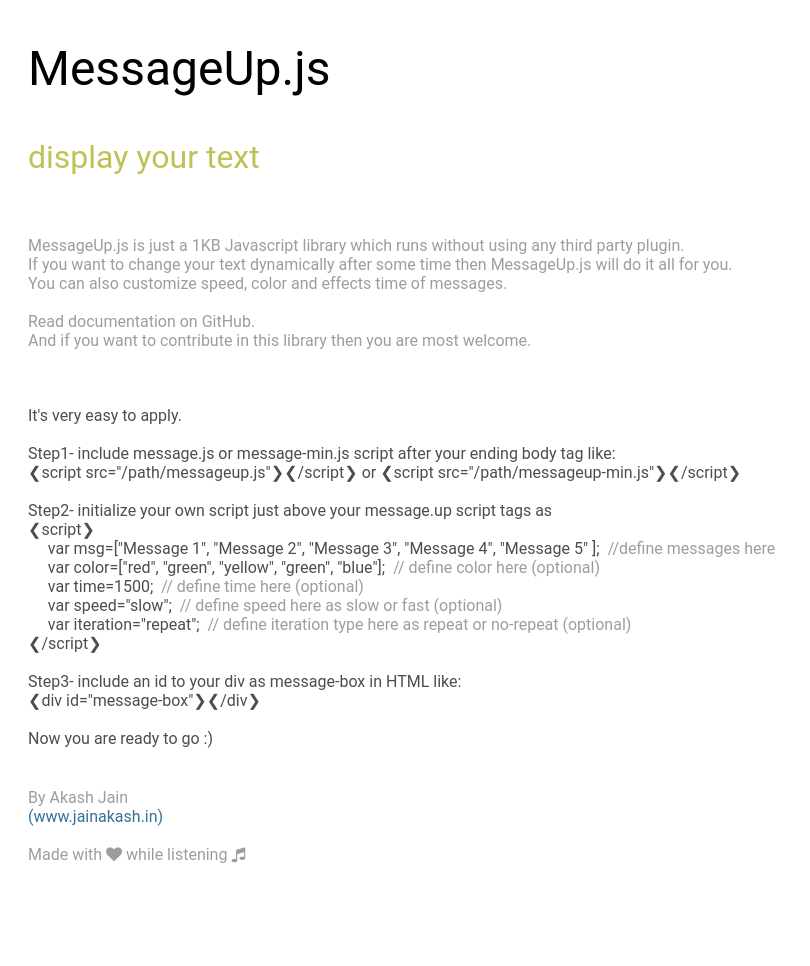
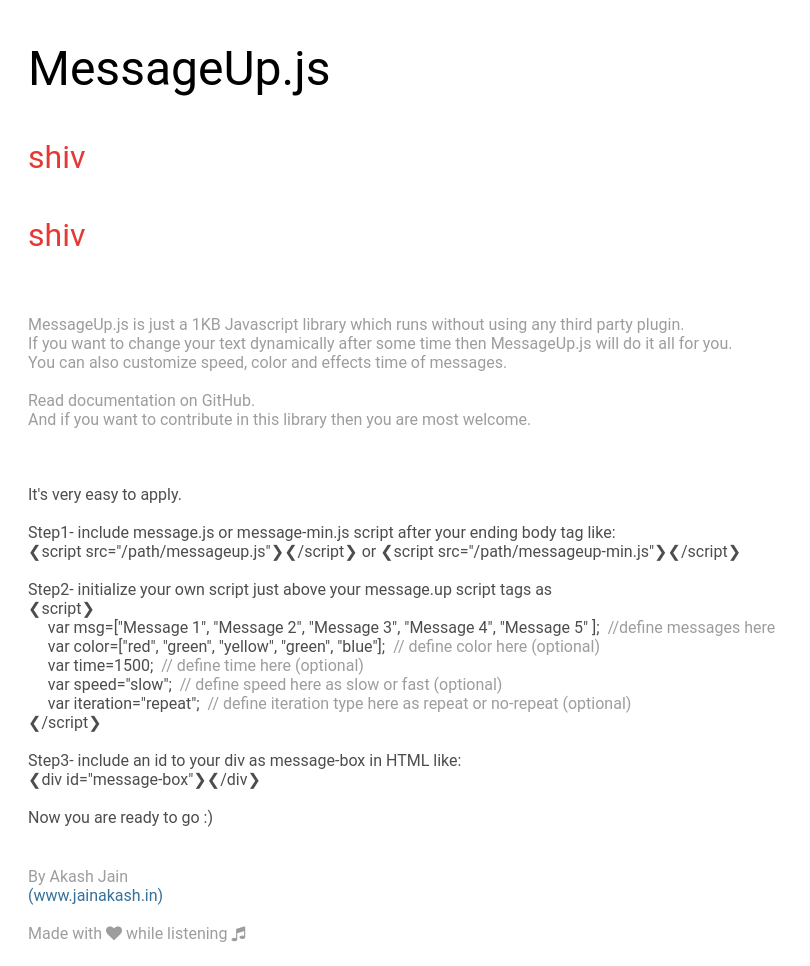
Before and after one commit to aka-jain/MessageUp.js, a plain HTML site: page index.html in a window 1280 px wide. Shown: the whole page, without its empty margins (0-810 px from the left). Before the commit the page ends 892 px from the top, so only its background shows below. Drawn offline with Linux system fonts and the light colour scheme.

Commit message:
Add global optiions over default options, Run script individually for each element

```diff
--- a/index.html
+++ b/index.html
@@ -13,6 +13,8 @@
 		<div class="head">MessageUp.js</div>
 
 		<div class="message-box"></div>
+		<div class="message-box"></div>
+
 
 		<p> MessageUp.js is just a 1KB Javascript library which runs without using any third party plugin.
 			<br> If you want to change your text dynamically after some time then MessageUp.js will do it all for you.
@@ -50,23 +52,15 @@
 (www.jainakash.in)<br><br></a> Made with <i class="fa fa-heart"></i> while listening <i class="fa fa-music"></i></div>
 	</body>
 
-<script src="bower_components/jquery/dist/jquery.min.js">
-</script>
+<script src="bower_components/jquery/dist/jquery.min.js"></script>
+	<script src="lib/messageup.js"></script>
 
 	<script>
-		// script for messageup
-		var msg = ["Hi!", "I'm Messageup.js", "Use me to...", "display your text", " change your text", "do cool things", ":)"]; //define messages
+		$(".message-box").messageup({
+			msg : ["shiv", "baran", "singh"]
 
-		var color = ["#E53935", "#5E35B1", "#009688", "#AFB42B", "#37474F", "#EF6C00", "#558B2F"]; //define color corresponding to each message
-
-		var time = 1500; //define time for which message will display on screen (optional)
-
-		var speed = "slow"; // define speed of fade effect  (optional)
-
-		var iteration = "repeat"; //define iteration type  (optional)
-
+			});
 	</script>
-	<script src="lib/messageup.js"></script>
 
 </head>
 
--- a/lib/messageup.js
+++ b/lib/messageup.js
@@ -2,96 +2,72 @@
 // By Akash Jain===========
 // Date:2 Feb 2016=========
 // Github===========
+(function ( $ ) {
+	$.fn.messageup = function(options) {
 
-
-$(document).ready(function () {
-
-	var color_main;
-	//check color
-	if (typeof color == 'undefined') {
-		color_main = ["red"];
-	} else {
-		color_main = color;
-	}
-
-	var time_main
-		//check time
-		//	var time = (typeof time == 'undefined') ? 1500 : time;
-	if (typeof time == 'undefined') {
-		time_main = 100;
-	} else {
-		time_main = time;
-	}
+	var settings = $.extend({
+            // These are the defaults.
+            msg: ["Hi!", "I'm Messageup.js", "Use me to...", "display your text", " change your text", "do cool things", ":)"],
+            color: ["#E53935", "#5E35B1", "#009688", "#AFB42B", "#37474F", "#EF6C00", "#558B2F"],
+            time : 1500,
+            speed : "slow",
+            interation : "repeat"
+        }, options );
+   console.log(settings.msg);
+	// // script for messageup
+	 var msg = settings.msg;
+	 var color = settings.color;
+	 var time = settings.time;
+	 var speed = settings.speed;
+	 var iteration = settings.iteration;
 	// check speed
 
-	if (typeof speed == 'undefined') {
-		fade_time = 500;
-	} else if (speed == "slow") {
+	if (speed == "slow") {
 		fade_time = 700;
 	} else if (speed == "fast") {
 		fade_time = 200;
 	}
 
 	// check iteration type (repeat or no-repeat)
-
-	if (typeof iteration == "undefined") {
-		stop = 1;
-	} else if (iteration == "no-repeat") {
+	if (iteration == "no-repeat") {
 		stop = 0;
 	} else {
 		stop = 1;
 	}
 
-
-
-
-
 	// messageup function
-
-	var count, message = [];
-	var number = msg.length;
-
-	// taking values from script
-	for (count = 0; count < number; count++) {
-		message[count] = msg[count];
-	}
-
-
+	var count;
+	var msg_length = msg.length;
 	var col_count = 0,
 		iter = 0,
 		itr_dot = 0;
 
-	function messageup() {
-		var ele = $(".message-box");
-		ele.html(message[iter % message.length]);
+		this.html(msg[iter % msg.length]);
 
 		// color checking
-		if (col_count < number) {
+		if (col_count < msg_length) {
 
-			ele.css({
-				'color': color_main[col_count]
+			this.css({
+				'color': color[col_count]
 			});
 			col_count++;
 
 		} else {
 			col_count = 0;
-			ele.css({
-				'color': color_main
+			this.css({
+				'color': color
 			});
 			col_count++;
 		}
 
-		ele.hide().fadeIn(fade_time);
+		this.hide().fadeIn(fade_time);
 		iter++;
 
-		// iteration checking
-		if (iter == number && stop == 0) {
-			check_time = clearInterval(messageup, time_main);
+		//iteration checking
+		if (iter == msg_length && stop == 0) {
+			check_time = clearInterval(messageup, time);
 		} else {
-			check_time = setTimeout(messageup, time_main);
+			check_time = setTimeout(messageup, time);
 		}
-
 	}
-
-	messageup();
-})
+}( jQuery ));
```
